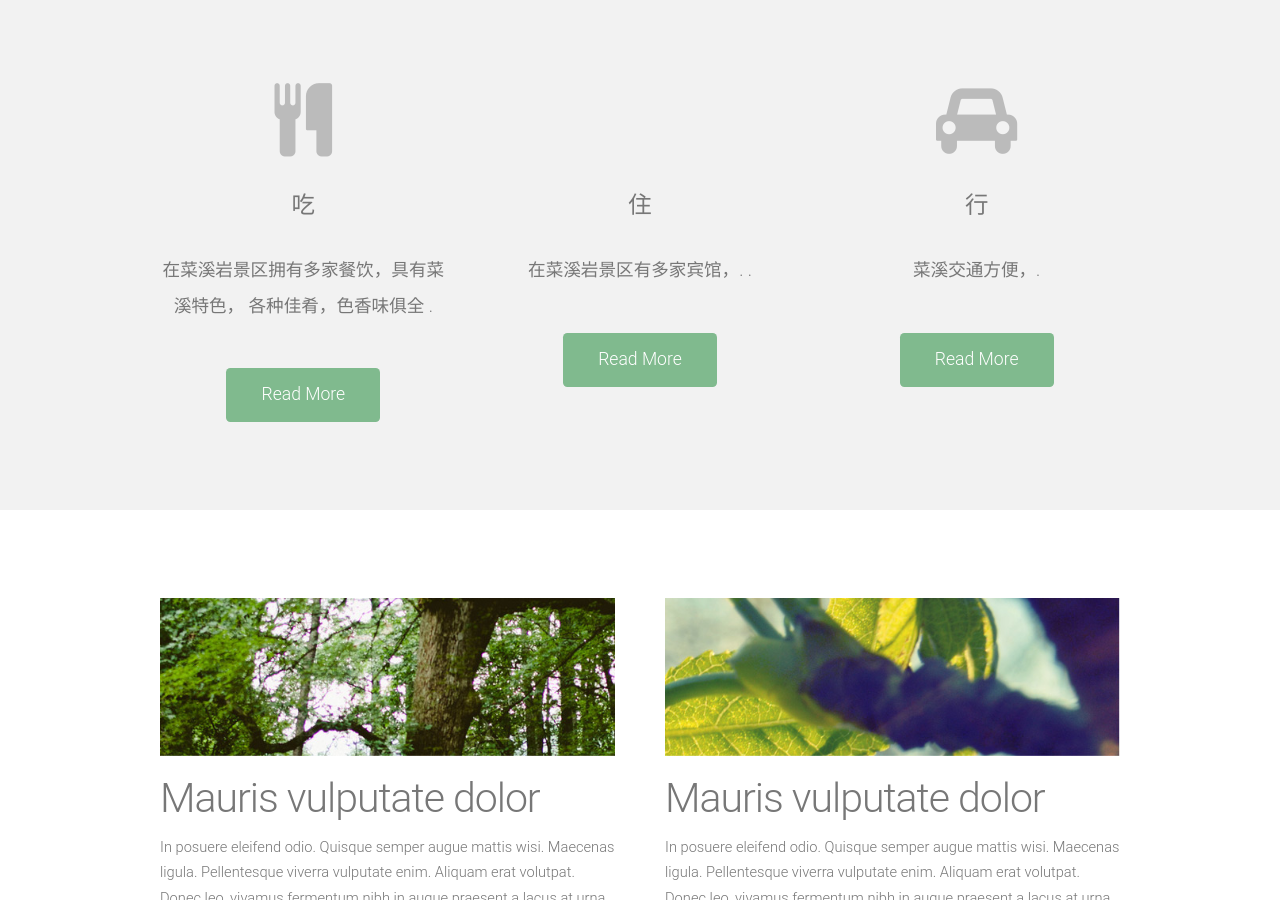
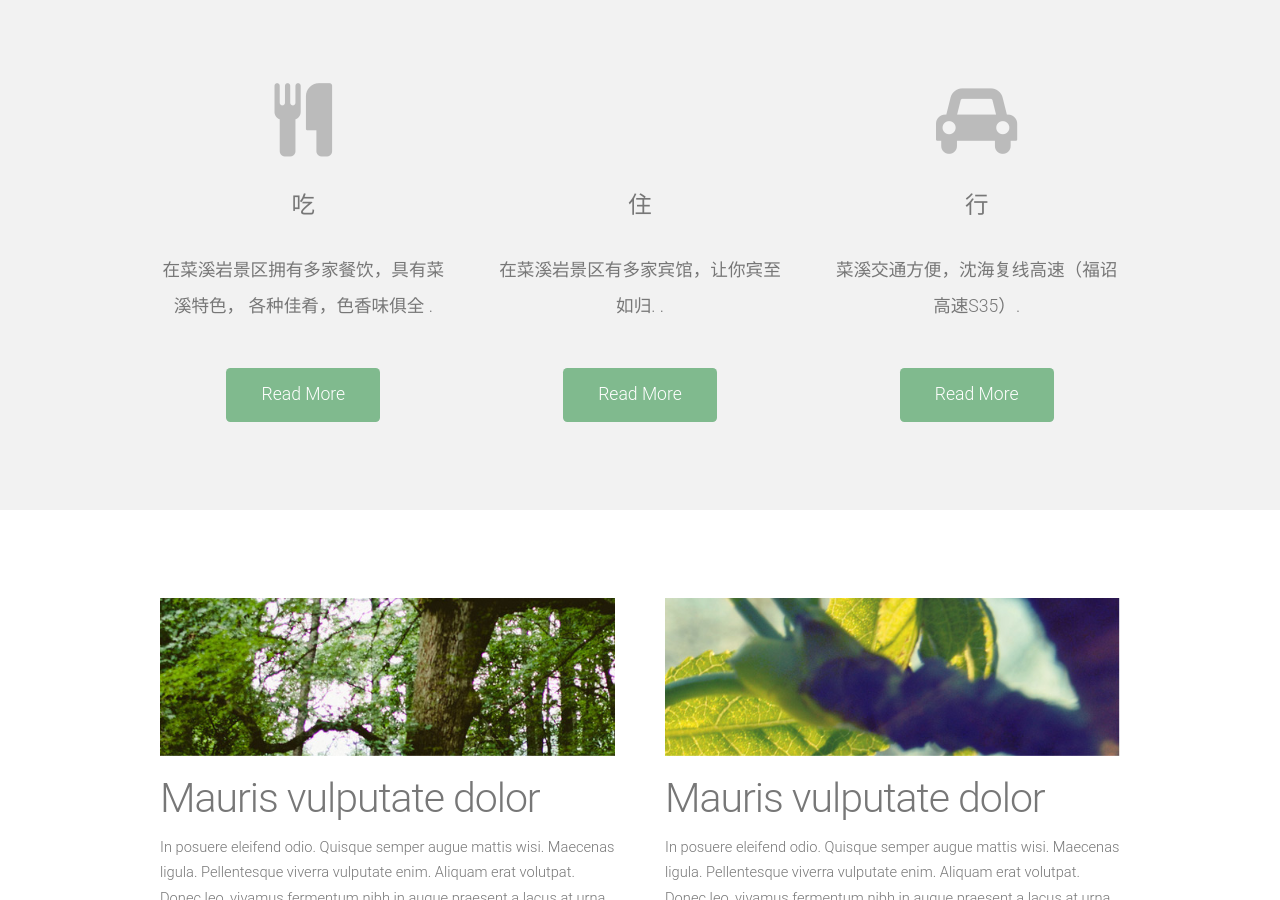
Before and after one commit to yuejianhua/caixiyan.github.io, a Jekyll site: the page built from index.html, in a window 1280 px wide and 900 px high, scrolled down 734 px. Built offline with Jekyll 4.4.1, drawn with Linux system fonts in a browser that asks for light colours; the list of posts is cut into pages by our own code.

Commit message:
Update index.html

```diff
--- a/index.html
+++ b/index.html
@@ -20,13 +20,13 @@ layout: default
 			<section class="4u">
 				<span class="pennant"><span class="fa fa-bed"></span></span>
 				<h3>住</h3>
-				<p>在菜溪岩景区有多家宾馆，. .</p>
+				<p>在菜溪岩景区有多家宾馆，让你宾至如归. .</p>
 				<a href="#" class="button button-style1">Read More</a>
 			</section>
 			<section class="4u">
 				<span class="pennant"><span class="fa fa-car"></span></span>
 				<h3>行</h3>
-				<p>菜溪交通方便，.</p>
+				<p>菜溪交通方便，沈海复线高速（福诏高速S35）.</p>
 				<a href="#" class="button button-style1">Read More</a>
 			</section>
 
```
